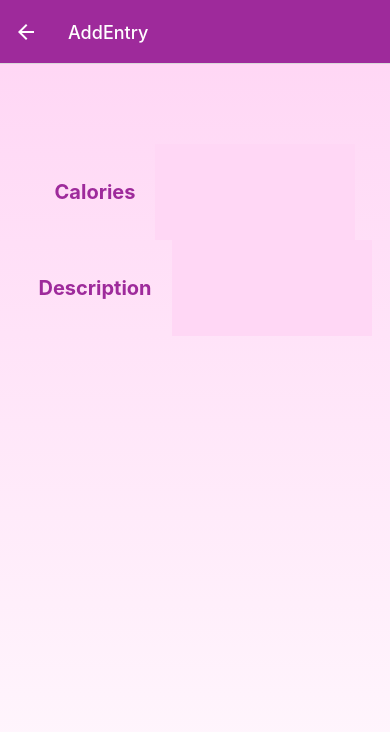
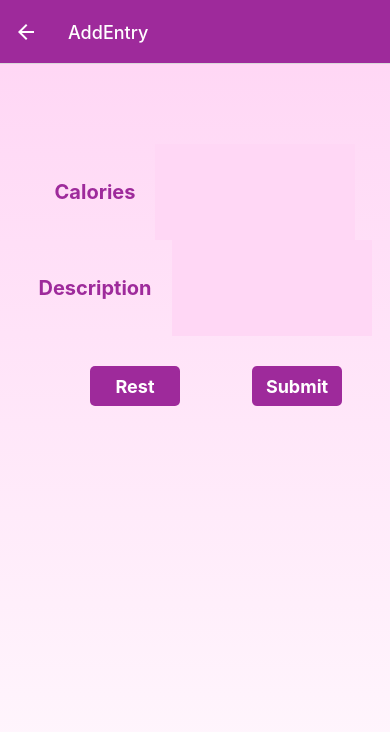
Before and after one commit to Bingbingzz/CS5520_HW2, a React Native app in the folder calorie_track_app/: screen /AddEntry in a window 390 px wide. Shown: the top 732 px of the page. Built offline with nearby package versions, Linux system fonts and the light colour scheme.

Commit message:
valid input check

```diff
--- a/calorie_track_app/components/AddEntryForm.js
+++ b/calorie_track_app/components/AddEntryForm.js
@@ -4,27 +4,81 @@ import Lable from "./Lable";
 import Input from "./Input";
 import colors from "../constant/colors";
 import { useState } from "react";
+import PressableButton from "./PressableButton";
 
-const AddEntryForm = () => {
+const AddEntryForm = ({ navigation }) => {
   const [caloriesText, setCaloriesText] = useState("");
   const [descriptionText, setDescriptionText] = useState("");
+  const [isValid, setIsValid] = useState(true);
+
   function changeCalories(enteredCalories) {
     setCaloriesText(enteredCalories);
+    if (!isValid) {
+        setIsValid(true);
+      }
     // setCalories(enteredCalories);
+    // console.log(caloriesText);
   }
-  function changeDescription(enteredDscription){
+  function changeDescription(enteredDscription) {
     setDescriptionText(enteredDscription);
+    if (!isValid) {
+        setIsValid(true);
+      }
     // setDescription(enteredDscription);
+    // console.log(descriptionText);
   }
+
+  function handleReset() {
+    setCaloriesText("");
+    setDescriptionText("");
+    setIsValid(true);
+  }
+
+  function checkCalories(text) {
+    return !isNaN(text) && !text;
+  }
+
+  const handleSubmit = async () => {
+    console.log(isValid);
+    if (!caloriesText || !descriptionText || isNaN(caloriesText)) {
+        Alert.alert('Invalid Input', 'Please check your input.', [{ text: 'OK' }]);
+        return;
+      }
+  }
+
   return (
     <View style={styles.formContainer}>
       <View style={styles.entryContainer}>
         <Lable>Calories</Lable>
         <Input sendChangedText={changeCalories} text={caloriesText}></Input>
       </View>
+      {!isValid && (!caloriesText || isNaN(caloriesText)) && (
+        <Text style={styles.errorMessage}>Please enter a valid number</Text>
+      )}
       <View style={styles.entryContainer}>
         <Lable>Description</Lable>
-        <Input style={styles.description}  sendChangedText={changeDescription} text={descriptionText}></Input>
+        <Input
+          style={styles.description}
+          sendChangedText={changeDescription}
+          text={descriptionText}
+        ></Input>
+      </View>
+      {!isValid && !descriptionText && (
+        <Text style={styles.errorMessage}>Please enter a description</Text>
+      )}
+      <View style={styles.buttonContainer}>
+        <PressableButton
+          buttonPressed={handleReset}
+          customizedStyle={styles.button}
+        >
+          <Text style={styles.buttonText}>Rest</Text>
+        </PressableButton>
+        <PressableButton
+          buttonPressed={handleSubmit}
+          customizedStyle={styles.button}
+        >
+          <Text style={styles.buttonText}>Submit</Text>
+        </PressableButton>
       </View>
     </View>
   );
@@ -40,17 +94,34 @@ const styles = StyleSheet.create({
     justifyContent: "center",
   },
 
-  description:{
+  description: {
     minHeight: 200,
-  },
-  buttonContainer:{
-    padding:20,
-    justifyContent: 'space-between',
-    width: '100%',
-    flexDirection: 'row',
+  }, //why this not work
+
+  buttonContainer: {
+    padding: 30,
+    marginLeft: 60,
+    justifyContent: "space-between",
+    width: "80%",
+    flexDirection: "row",
   },
 
+  button: {
+    justifyContent: "center",
+    alignItems: "center",
+    height: 40,
+    width: 90,
+  }, //add customized style
 
+  buttonText: {
+    color: colors.white,
+    fontWeight: "bold",
+    fontSize: 18,
+  },
+  error: {
+    color: "red",
+    fontSize:13,
+  },
 });
 
 export default AddEntryForm;
--- /dev/null
+++ b/calorie_track_app/components/PressableButton.js
@@ -0,0 +1,31 @@
+import { View, Text, Pressable, StyleSheet } from "react-native";
+import React from "react";
+import colors from "../constant/colors";
+
+const PressableButton = ({
+  buttonPressed,
+  customizedStyle,
+  pressedStyle,
+  children,
+}) => {
+  return (
+    <Pressable
+      style={({ pressed }) => {
+        return [
+          styles.pressableDefault,
+          customizedStyle,
+          pressed && styles.pressedStyle,
+        ];
+      }}
+      onPress={buttonPressed}
+    >
+      {children}
+    </Pressable>
+  );
+};
+const styles = StyleSheet.create({
+  pressableDefault: { backgroundColor: colors.purple, borderRadius:5 },
+  pressedStyle: {backgroundColor: colors.lightPurple, opacity: 0.5, borderRadius:5},
+});
+
+export default PressableButton;
```
